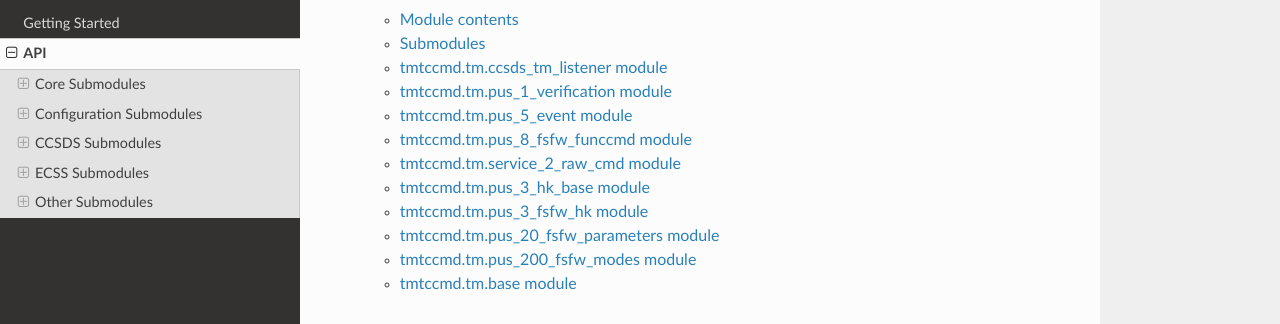
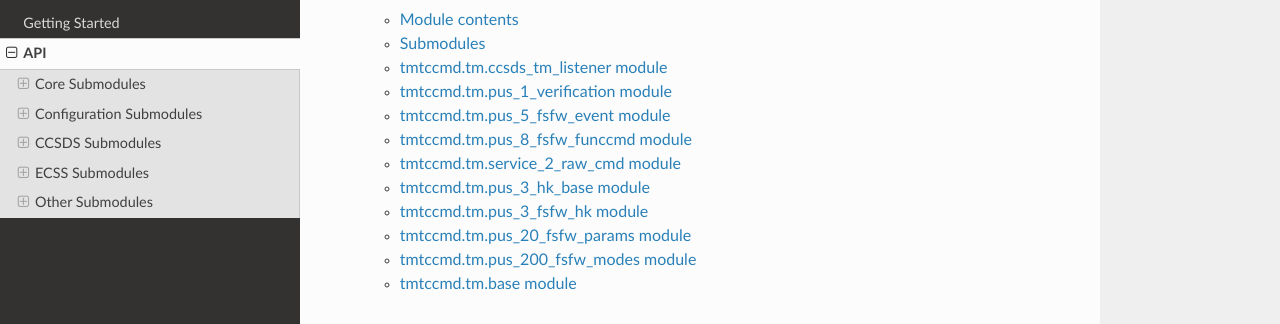
Before and after one commit to robamu-org/tmtccmd, a Sphinx documentation site: the page built from docs/api.rst, in a window 1280 px wide and 900 px high, scrolled down 2006 px. Shown: the part 152-476 px from the top of the window. Built offline with Sphinx 7.4.7 and the Read the Docs theme 2.0.0, drawn with Linux system fonts in a browser that asks for light colours; some of the changed text lies outside the part shown.

```diff
--- a/docs/api/tmtccmd.config.rst
+++ b/docs/api/tmtccmd.config.rst
@@ -28,10 +28,10 @@ tmtccmd.config.hook module
    :undoc-members:
    :show-inheritance:
 
-tmtccmd.config.com\_if module
+tmtccmd.config.com module
 -----------------------------
 
-.. automodule:: tmtccmd.config.com_if
+.. automodule:: tmtccmd.config.com
    :members:
    :undoc-members:
    :show-inheritance:
--- a/docs/api/tmtccmd.tm.rst
+++ b/docs/api/tmtccmd.tm.rst
@@ -28,10 +28,10 @@ tmtccmd.tm.pus\_1\_verification module
    :undoc-members:
    :show-inheritance:
 
-tmtccmd.tm.pus\_5\_event module
+tmtccmd.tm.pus\_5\_fsfw\_event module
 ----------------------------------------
 
-.. automodule:: tmtccmd.tm.pus_5_event
+.. automodule:: tmtccmd.tm.pus_5_fsfw_event
    :members:
    :undoc-members:
    :show-inheritance:
@@ -68,10 +68,10 @@ tmtccmd.tm.pus\_3\_fsfw\_hk module
    :undoc-members:
    :show-inheritance:
 
-tmtccmd.tm.pus\_20\_fsfw\_parameters module
+tmtccmd.tm.pus\_20\_fsfw\_params module
 ------------------------------------------------
 
-.. automodule:: tmtccmd.tm.pus_20_fsfw_parameters
+.. automodule:: tmtccmd.tm.pus_20_fsfw_params
    :members:
    :undoc-members:
    :show-inheritance:
```
Also changed, not shown: 2 other files.
